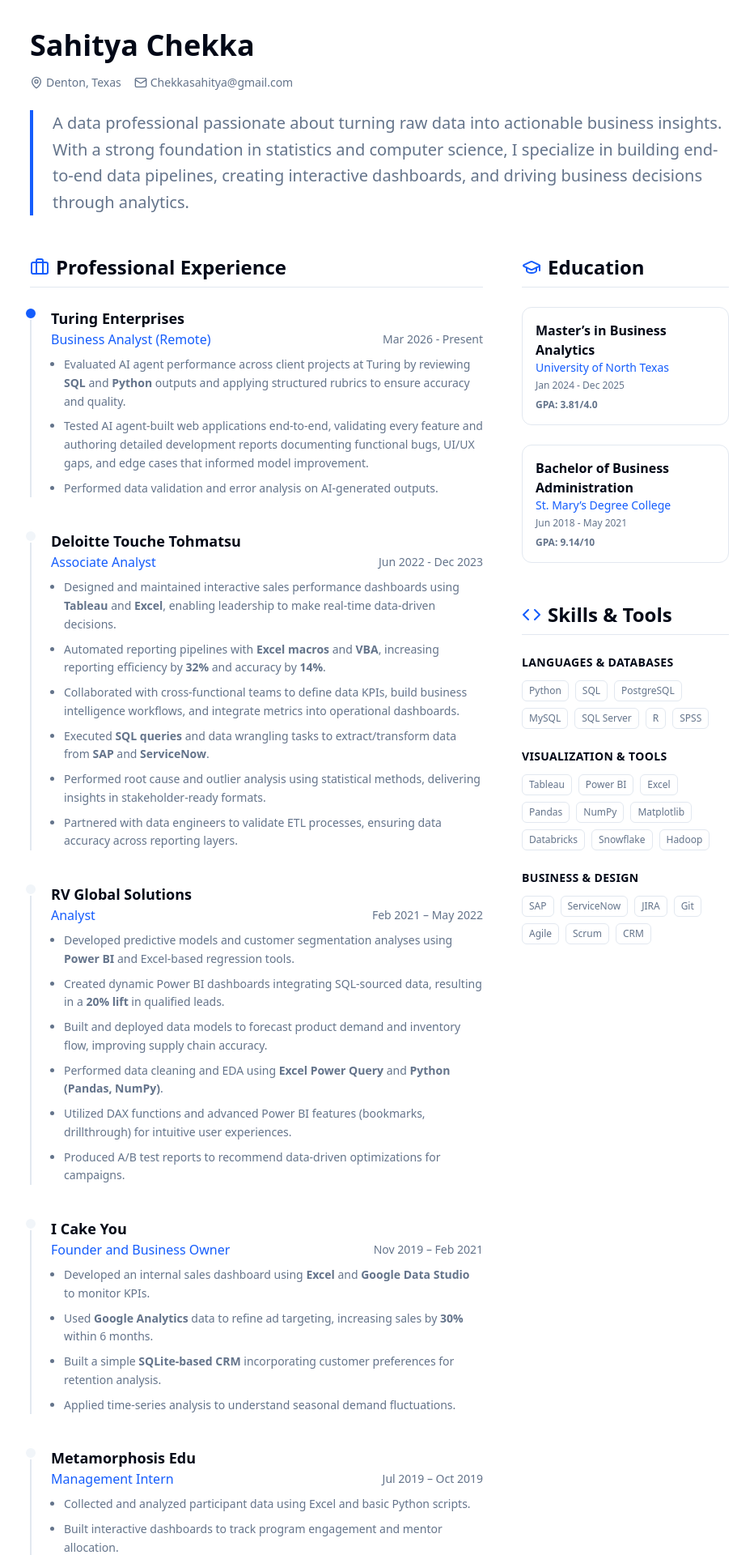
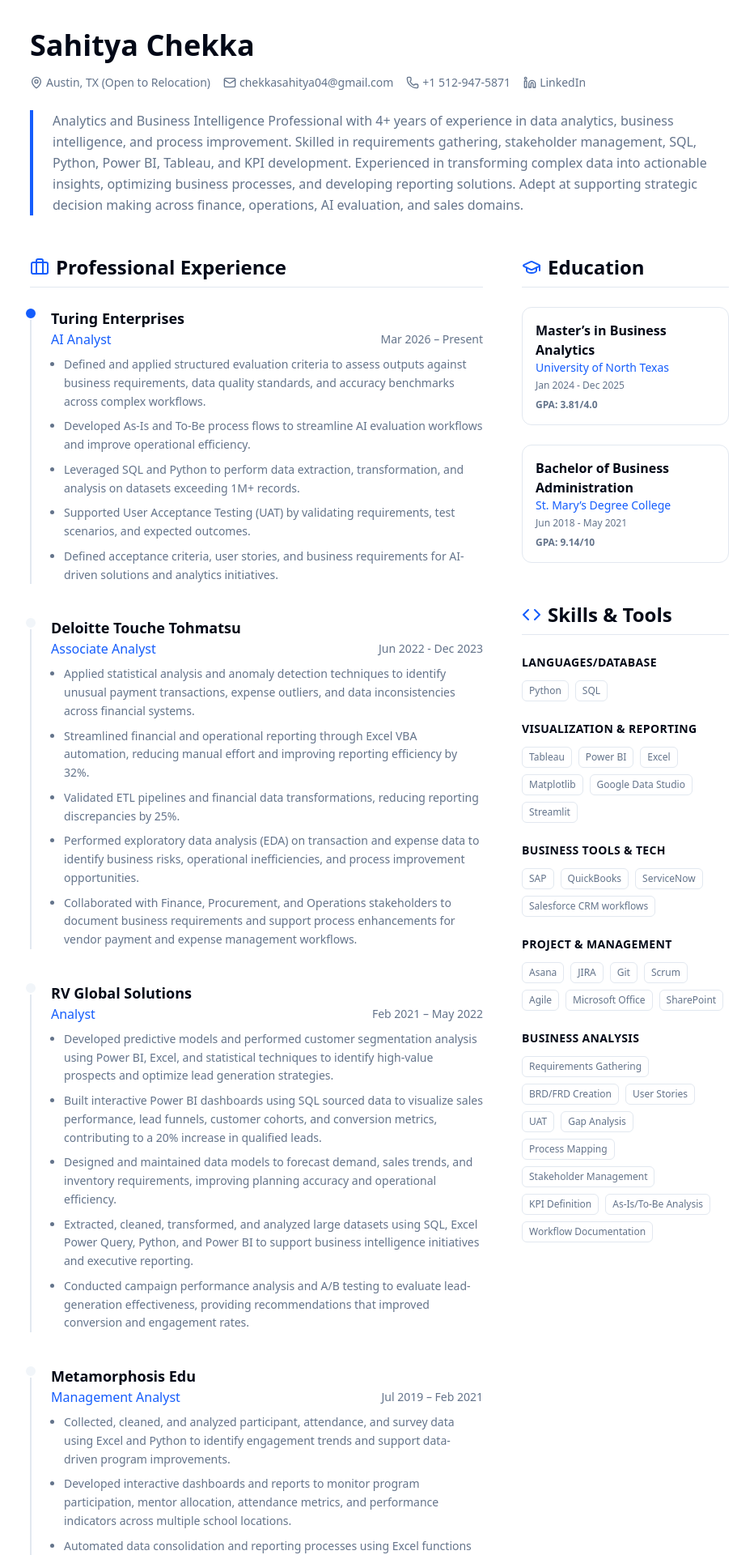
Before and after one commit to chekkasahitya/Sahitya-Chekka-Portfolio, a Next.js app: page /about in a window 1280 px wide. Shown: the part 260-2180 px from the top of the page at 81% size, without its empty margins (171-1103 px from the left). Built offline with nearby package versions, Linux system fonts and the light colour scheme.

Commit message:
Update about section and projects list with latest experience

```diff
--- a/app/about/page.tsx
+++ b/app/about/page.tsx
@@ -1,5 +1,5 @@
 import Link from "next/link";
-import { Briefcase, GraduationCap, Code, MapPin, Phone, Mail } from "lucide-react";
+import { Briefcase, GraduationCap, Code, MapPin, Phone, Mail, Linkedin } from "lucide-react";
 import { ContactForm } from "@/components/ContactForm";
 
 export default function About() {
@@ -8,14 +8,16 @@ export default function About() {
             <div className="mb-12">
                 <h1 className="text-4xl font-bold mb-4 text-foreground">Sahitya Chekka</h1>
                 <div className="flex flex-wrap items-center gap-4 text-muted-foreground mb-6 text-sm">
-                    <span className="flex items-center"><MapPin className="w-4 h-4 mr-1" /> Denton, Texas</span>
+                    <span className="flex items-center"><MapPin className="w-4 h-4 mr-1" /> Austin, TX (Open to Relocation)</span>
 
-                    <a href="mailto:Chekkasahitya@gmail.com" className="flex items-center hover:text-blue-600 dark:hover:text-blue-400 transition-colors"><Mail className="w-4 h-4 mr-1" /> Chekkasahitya@gmail.com</a>
+                    <a href="mailto:chekkasahitya04@gmail.com" className="flex items-center hover:text-blue-600 dark:hover:text-blue-400 transition-colors"><Mail className="w-4 h-4 mr-1" /> chekkasahitya04@gmail.com</a>
+
+                    <a href="tel:+15129475871" className="flex items-center hover:text-blue-600 dark:hover:text-blue-400 transition-colors"><Phone className="w-4 h-4 mr-1" /> +1 512-947-5871</a>
+
+                    <a href="https://www.linkedin.com/in/sahitya-chekka/" target="_blank" rel="noopener noreferrer" className="flex items-center hover:text-blue-600 dark:hover:text-blue-400 transition-colors"><Linkedin className="w-4 h-4 mr-1" /> LinkedIn</a>
                 </div>
-                <p className="text-xl text-muted-foreground leading-relaxed border-l-4 border-blue-600 pl-6">
-                    A data professional passionate about turning raw data into actionable business insights.
-                    With a strong foundation in statistics and computer science, I specialize in building end-to-end data pipelines,
-                    creating interactive dashboards, and driving business decisions through analytics.
+                <p className="text-base text-muted-foreground leading-relaxed border-l-4 border-blue-600 pl-6">
+                    Analytics and Business Intelligence Professional with 4+ years of experience in data analytics, business intelligence, and process improvement. Skilled in requirements gathering, stakeholder management, SQL, Python, Power BI, Tableau, and KPI development. Experienced in transforming complex data into actionable insights, optimizing business processes, and developing reporting solutions. Adept at supporting strategic decision making across finance, operations, AI evaluation, and sales domains.
                 </p>
             </div>
 
@@ -29,20 +31,24 @@ export default function About() {
                         </h2>
 
                         <div className="space-y-10">
+                            {/* Turing Enterprises */}
                             <div className="relative pl-6 border-l-2 border-border">
                                 <div className="absolute -left-[9px] top-0 w-4 h-4 rounded-full bg-blue-600 dark:bg-blue-500 border-2 border-background"></div>
                                 <h3 className="font-bold text-lg text-foreground">Turing Enterprises</h3>
                                 <div className="flex justify-between items-center mb-2">
-                                    <span className="text-blue-600 dark:text-blue-400 font-medium">Business Analyst (Remote)</span>
-                                    <span className="text-sm text-muted-foreground">Mar 2026 - Present</span>
+                                    <span className="text-blue-600 dark:text-blue-400 font-medium">AI Analyst</span>
+                                    <span className="text-sm text-muted-foreground">Mar 2026 – Present</span>
                                 </div>
                                 <ul className="list-disc list-outside ml-4 mt-2 text-muted-foreground space-y-2 text-sm leading-relaxed">
-                                    <li>Evaluated AI agent performance across client projects at Turing by reviewing <strong>SQL</strong> and <strong>Python</strong> outputs and applying structured rubrics to ensure accuracy and quality.</li>
-                                    <li>Tested AI agent-built web applications end-to-end, validating every feature and authoring detailed development reports documenting functional bugs, UI/UX gaps, and edge cases that informed model improvement.</li>
-                                    <li>Performed data validation and error analysis on AI-generated outputs.</li>
+                                    <li>Defined and applied structured evaluation criteria to assess outputs against business requirements, data quality standards, and accuracy benchmarks across complex workflows.</li>
+                                    <li>Developed As-Is and To-Be process flows to streamline AI evaluation workflows and improve operational efficiency.</li>
+                                    <li>Leveraged SQL and Python to perform data extraction, transformation, and analysis on datasets exceeding 1M+ records.</li>
+                                    <li>Supported User Acceptance Testing (UAT) by validating requirements, test scenarios, and expected outcomes.</li>
+                                    <li>Defined acceptance criteria, user stories, and business requirements for AI-driven solutions and analytics initiatives.</li>
                                 </ul>
                             </div>
 
+                            {/* Deloitte Touche Tohmatsu */}
                             <div className="relative pl-6 border-l-2 border-border">
                                 <div className="absolute -left-[9px] top-0 w-4 h-4 rounded-full bg-muted border-2 border-background"></div>
                                 <h3 className="font-bold text-lg text-foreground">Deloitte Touche Tohmatsu</h3>
@@ -51,15 +57,15 @@ export default function About() {
                                     <span className="text-sm text-muted-foreground">Jun 2022 - Dec 2023</span>
                                 </div>
                                 <ul className="list-disc list-outside ml-4 mt-2 text-muted-foreground space-y-2 text-sm leading-relaxed">
-                                    <li>Designed and maintained interactive sales performance dashboards using <strong>Tableau</strong> and <strong>Excel</strong>, enabling leadership to make real-time data-driven decisions.</li>
-                                    <li>Automated reporting pipelines with <strong>Excel macros</strong> and <strong>VBA</strong>, increasing reporting efficiency by <strong>32%</strong> and accuracy by <strong>14%</strong>.</li>
-                                    <li>Collaborated with cross-functional teams to define data KPIs, build business intelligence workflows, and integrate metrics into operational dashboards.</li>
-                                    <li>Executed <strong>SQL queries</strong> and data wrangling tasks to extract/transform data from <strong>SAP</strong> and <strong>ServiceNow</strong>.</li>
-                                    <li>Performed root cause and outlier analysis using statistical methods, delivering insights in stakeholder-ready formats.</li>
-                                    <li>Partnered with data engineers to validate ETL processes, ensuring data accuracy across reporting layers.</li>
+                                    <li>Applied statistical analysis and anomaly detection techniques to identify unusual payment transactions, expense outliers, and data inconsistencies across financial systems.</li>
+                                    <li>Streamlined financial and operational reporting through Excel VBA automation, reducing manual effort and improving reporting efficiency by 32%.</li>
+                                    <li>Validated ETL pipelines and financial data transformations, reducing reporting discrepancies by 25%.</li>
+                                    <li>Performed exploratory data analysis (EDA) on transaction and expense data to identify business risks, operational inefficiencies, and process improvement opportunities.</li>
+                                    <li>Collaborated with Finance, Procurement, and Operations stakeholders to document business requirements and support process enhancements for vendor payment and expense management workflows.</li>
                                 </ul>
                             </div>
 
+                            {/* RV Global Solutions */}
                             <div className="relative pl-6 border-l-2 border-border">
                                 <div className="absolute -left-[9px] top-0 w-4 h-4 rounded-full bg-muted border-2 border-background"></div>
                                 <h3 className="font-bold text-lg text-foreground">RV Global Solutions</h3>
@@ -68,40 +74,27 @@ export default function About() {
                                     <span className="text-sm text-muted-foreground">Feb 2021 – May 2022</span>
                                 </div>
                                 <ul className="list-disc list-outside ml-4 mt-2 text-muted-foreground space-y-2 text-sm leading-relaxed">
-                                    <li>Developed predictive models and customer segmentation analyses using <strong>Power BI</strong> and Excel-based regression tools.</li>
-                                    <li>Created dynamic Power BI dashboards integrating SQL-sourced data, resulting in a <strong>20% lift</strong> in qualified leads.</li>
-                                    <li>Built and deployed data models to forecast product demand and inventory flow, improving supply chain accuracy.</li>
-                                    <li>Performed data cleaning and EDA using <strong>Excel Power Query</strong> and <strong>Python (Pandas, NumPy)</strong>.</li>
-                                    <li>Utilized DAX functions and advanced Power BI features (bookmarks, drillthrough) for intuitive user experiences.</li>
-                                    <li>Produced A/B test reports to recommend data-driven optimizations for campaigns.</li>
+                                    <li>Developed predictive models and performed customer segmentation analysis using Power BI, Excel, and statistical techniques to identify high-value prospects and optimize lead generation strategies.</li>
+                                    <li>Built interactive Power BI dashboards using SQL sourced data to visualize sales performance, lead funnels, customer cohorts, and conversion metrics, contributing to a 20% increase in qualified leads.</li>
+                                    <li>Designed and maintained data models to forecast demand, sales trends, and inventory requirements, improving planning accuracy and operational efficiency.</li>
+                                    <li>Extracted, cleaned, transformed, and analyzed large datasets using SQL, Excel Power Query, Python, and Power BI to support business intelligence initiatives and executive reporting.</li>
+                                    <li>Conducted campaign performance analysis and A/B testing to evaluate lead-generation effectiveness, providing recommendations that improved conversion and engagement rates.</li>
                                 </ul>
                             </div>
 
-                            <div className="relative pl-6 border-l-2 border-border">
-                                <div className="absolute -left-[9px] top-0 w-4 h-4 rounded-full bg-muted border-2 border-background"></div>
-                                <h3 className="font-bold text-lg text-foreground">I Cake You</h3>
-                                <div className="flex justify-between items-center mb-2">
-                                    <span className="text-blue-600 dark:text-blue-400 font-medium">Founder and Business Owner</span>
-                                    <span className="text-sm text-muted-foreground">Nov 2019 – Feb 2021</span>
-                                </div>
-                                <ul className="list-disc list-outside ml-4 mt-2 text-muted-foreground space-y-2 text-sm leading-relaxed">
-                                    <li>Developed an internal sales dashboard using <strong>Excel</strong> and <strong>Google Data Studio</strong> to monitor KPIs.</li>
-                                    <li>Used <strong>Google Analytics</strong> data to refine ad targeting, increasing sales by <strong>30%</strong> within 6 months.</li>
-                                    <li>Built a simple <strong>SQLite-based CRM</strong> incorporating customer preferences for retention analysis.</li>
-                                    <li>Applied time-series analysis to understand seasonal demand fluctuations.</li>
-                                </ul>
-                            </div>
-
+                            {/* Metamorphosis Edu */}
                             <div className="relative pl-6 border-l-2 border-border">
                                 <div className="absolute -left-[9px] top-0 w-4 h-4 rounded-full bg-muted border-2 border-background"></div>
                                 <h3 className="font-bold text-lg text-foreground">Metamorphosis Edu</h3>
                                 <div className="flex justify-between items-center mb-2">
-                                    <span className="text-blue-600 dark:text-blue-400 font-medium">Management Intern</span>
-                                    <span className="text-sm text-muted-foreground">Jul 2019 – Oct 2019</span>
+                                    <span className="text-blue-600 dark:text-blue-400 font-medium">Management Analyst</span>
+                                    <span className="text-sm text-muted-foreground">Jul 2019 – Feb 2021</span>
                                 </div>
                                 <ul className="list-disc list-outside ml-4 mt-2 text-muted-foreground space-y-2 text-sm leading-relaxed">
-                                    <li>Collected and analyzed participant data using Excel and basic Python scripts.</li>
-                                    <li>Built interactive dashboards to track program engagement and mentor allocation.</li>
+                                    <li>Collected, cleaned, and analyzed participant, attendance, and survey data using Excel and Python to identify engagement trends and support data-driven program improvements.</li>
+                                    <li>Developed interactive dashboards and reports to monitor program participation, mentor allocation, attendance metrics, and performance indicators across multiple school locations.</li>
+                                    <li>Automated data consolidation and reporting processes using Excel functions and Python scripts, reducing manual effort and improving reporting accuracy.</li>
+                                    <li>Performed trend and gap analysis to identify areas for program enhancement, resource optimization, and mentor utilization.</li>
                                 </ul>
                             </div>
                         </div>
@@ -141,9 +134,9 @@ export default function About() {
 
                         <div className="space-y-6">
                             <div>
-                                <h4 className="text-sm font-bold text-foreground uppercase tracking-wide mb-3">Languages & Databases</h4>
+                                <h4 className="text-sm font-bold text-foreground uppercase tracking-wide mb-3">Languages/Database</h4>
                                 <div className="flex flex-wrap gap-2">
-                                    {["Python", "SQL", "PostgreSQL", "MySQL", "SQL Server", "R", "SPSS"].map(skill => (
+                                    {["Python", "SQL"].map(skill => (
                                         <span key={skill} className="bg-card border border-border px-2 py-1 rounded-md text-xs font-medium text-muted-foreground">
                                             {skill}
                                         </span>
@@ -152,9 +145,9 @@ export default function About() {
                             </div>
 
                             <div>
-                                <h4 className="text-sm font-bold text-foreground uppercase tracking-wide mb-3">Visualization & Tools</h4>
+                                <h4 className="text-sm font-bold text-foreground uppercase tracking-wide mb-3">Visualization & Reporting</h4>
                                 <div className="flex flex-wrap gap-2">
-                                    {["Tableau", "Power BI", "Excel", "Pandas", "NumPy", "Matplotlib", "Databricks", "Snowflake", "Hadoop"].map(skill => (
+                                    {["Tableau", "Power BI", "Excel", "Matplotlib", "Google Data Studio", "Streamlit"].map(skill => (
                                         <span key={skill} className="bg-card border border-border px-2 py-1 rounded-md text-xs font-medium text-muted-foreground">
                                             {skill}
                                         </span>
@@ -163,9 +156,31 @@ export default function About() {
                             </div>
 
                             <div>
-                                <h4 className="text-sm font-bold text-foreground uppercase tracking-wide mb-3">Business & Design</h4>
+                                <h4 className="text-sm font-bold text-foreground uppercase tracking-wide mb-3">Business Tools & Tech</h4>
                                 <div className="flex flex-wrap gap-2">
-                                    {["SAP", "ServiceNow", "JIRA", "Git", "Agile", "Scrum", "CRM"].map(skill => (
+                                    {["SAP", "QuickBooks", "ServiceNow", "Salesforce CRM workflows"].map(skill => (
+                                        <span key={skill} className="bg-card border border-border px-2 py-1 rounded-md text-xs font-medium text-muted-foreground">
+                                            {skill}
+                                        </span>
+                                    ))}
+                                </div>
+                            </div>
+
+                            <div>
+                                <h4 className="text-sm font-bold text-foreground uppercase tracking-wide mb-3">Project & Management</h4>
+                                <div className="flex flex-wrap gap-2">
+                                    {["Asana", "JIRA", "Git", "Scrum", "Agile", "Microsoft Office", "SharePoint"].map(skill => (
+                                        <span key={skill} className="bg-card border border-border px-2 py-1 rounded-md text-xs font-medium text-muted-foreground">
+                                            {skill}
+                                        </span>
+                                    ))}
+                                </div>
+                            </div>
+
+                            <div>
+                                <h4 className="text-sm font-bold text-foreground uppercase tracking-wide mb-3">Business Analysis</h4>
+                                <div className="flex flex-wrap gap-2">
+                                    {["Requirements Gathering", "BRD/FRD Creation", "User Stories", "UAT", "Gap Analysis", "Process Mapping", "Stakeholder Management", "KPI Definition", "As-Is/To-Be Analysis", "Workflow Documentation"].map(skill => (
                                         <span key={skill} className="bg-card border border-border px-2 py-1 rounded-md text-xs font-medium text-muted-foreground">
                                             {skill}
                                         </span>
--- a/data/projects.ts
+++ b/data/projects.ts
@@ -10,6 +10,29 @@ export interface Project {
 }
 
 export const projects: Project[] = [
+    {
+        id: "transformation-metrics-dashboard",
+        title: "Transformation Metrics Dashboard",
+        description: "Built a centralized reporting system in Power BI and Excel to track KPIs, milestones, and ROI, with automated data inputs and validations to ensure quality and deliver executive-ready insights on transformation progress.",
+        tags: ["PowerBI", "Excel", "SQL"],
+        image: "/images/sales-profit-dashboard.png"
+    },
+    {
+        id: "county-financials-system",
+        title: "County Financials System",
+        description: "Delivered an end to end financial management platform serving multiple counties, automating budgeting, grants management, and invoicing. Led the migration of financial data from legacy systems with full data integrity, consolidating disparate records into a single source of truth, and configured role based access controls to secure sensitive data and tailor module visibility by user and county. Built customized Power BI dashboards and a self-service report builder that gave stakeholders county-specific reporting on demand.",
+        tags: ["Python", "SQL", "Power BI"],
+        image: "/images/wisdom-index.jpg"
+    },
+    {
+        id: "fake-news-detection",
+        title: "Fake News Detection System",
+        description: "Developed a web-based machine learning app to classify news headlines for credibility in real-time. Implemented TF-IDF with Scikit-learn and fine-tuned DistilBERT for enhanced text classification. Deployed via Streamlit with an interactive user interface for instant feedback.",
+        tags: ["Machine Learning", "NLP", "Python", "Streamlit"],
+        githubUrl: "https://github.com/chekkasahitya/fake_news_detection",
+        demoUrl: "https://drive.google.com/file/d/1dq-pLWMwAqdeMr2LOl3rwHbQBMUkB1NG/view?pli=1",
+        image: "/images/fake-news-detection.jpg"
+    },
     {
         id: "luma-wellness-companion",
         title: "LUMA",
@@ -24,30 +47,12 @@ export const projects: Project[] = [
         title: "WISDOM INDEX",
         description: "A comprehensive financial analytics solution designed to evaluate financial health, readiness, and long-term sustainability. Features a Financial Summary Dashboard, Readiness Overview, and Advisor Insights to convert complex data into actionable insights.",
         tags: ["Financial Analytics", "Dashboard Design", "Data Modeling"],
-        // githubUrl removed to prefer "Explore"
         image: "/images/wisdom-index.jpg",
         galleryImages: [
             "/images/wisdom-1.jpg",
             "/images/wisdom-2.jpg",
             "/images/wisdom-3.jpg"
         ]
-    },
-    {
-        id: "fake-news-detection",
-        title: "Fake News Detection System",
-        description: "Developed a machine learning-based system using advanced NLP techniques to classify news articles as real or fake. Features a Kaggle dataset, DistilRoBERTa model, and a user-friendly Flask/Streamlit web app.",
-        tags: ["NLP", "Machine Learning", "Python", "Transformers"],
-        githubUrl: "https://github.com/chekkasahitya/fake_news_detection",
-        demoUrl: "https://drive.google.com/file/d/1dq-pLWMwAqdeMr2LOl3rwHbQBMUkB1NG/view?pli=1",
-        image: "/images/fake-news-detection.jpg"
-    },
-    {
-        id: "sales-profit-dashboard",
-        title: "Sales & Profit Dashboard (Excel)",
-        description: "A comprehensive Excel dashboard analyzing sales performance and profitability. Features interactive data visualization for product lines, regional sales, and customer insights efficiently.",
-        tags: ["Excel", "Data Analysis", "Dashboard", "Business Intelligence"],
-        demoUrl: "https://1drv.ms/x/c/8A435294D397A7DD/IQBj4fwzVkPSR45uz9jd_kYEATM1KpStTlMNWHFcKtH5aBg?e=cK3i0u",
-        image: "/images/sales-profit-dashboard.png"
     },
     {
         id: "recipe-genie",
@@ -57,5 +62,5 @@ export const projects: Project[] = [
         githubUrl: "https://github.com/chekkasahitya/Recipe-Genie",
         demoUrl: "https://recipe-genie-zqak.onrender.com/",
         image: "/images/dish_genie.png"
-    },
+    }
 ];
```
